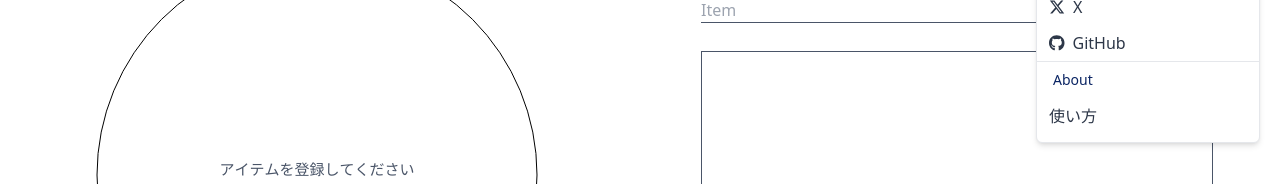
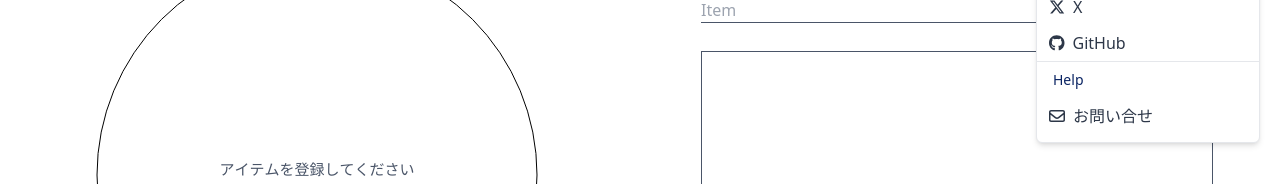
Before and after one commit to hattoriryuki/moderate-roulette-for-react, a React (Create React App) app: page / in a window 1280 px wide. Both pictures are taken after a click on the icon 1230 px from the left and 32 px from the top of the page. Shown: the part 229-413 px from the top of the page. Built offline with nearby package versions, Linux system fonts and the light colour scheme.

Commit message:
feat: ハンバーガーメニューにお問合せリンクを追加

```diff
--- a/src/components/atoms/ContactLink.tsx
+++ b/src/components/atoms/ContactLink.tsx
@@ -2,6 +2,7 @@ import { FC, ReactNode, memo } from "react";
 
 type Props = {
   children: ReactNode;
+  className?: string;
 };
 
 export const ContactLink: FC<Props> = memo((props) => {
@@ -12,6 +13,7 @@ export const ContactLink: FC<Props> = memo((props) => {
       href="https://twitter.com/messages/compose?recipient_id=1457235129190223872"
       target="_blank"
       className="text-teal-500 hover:underline"
+      {...props}
     >
       {children}
     </a>
--- a/src/components/organisms/HamburgerMenu.tsx
+++ b/src/components/organisms/HamburgerMenu.tsx
@@ -13,6 +13,8 @@ import { PrivacyContent } from "../molucules/PrivacyContent";
 import { FontAwesomeIcon } from "@fortawesome/react-fontawesome";
 import { faGithub, faXTwitter } from "@fortawesome/free-brands-svg-icons";
 import { PrimaryLink } from "../atoms/PrimaryLink";
+import { ContactLink } from "../atoms/ContactLink";
+import { faEnvelope } from "@fortawesome/free-regular-svg-icons"
 
 type Props = {
   isOpen: boolean;
@@ -117,11 +119,12 @@ export const HamburgerMenu: FC<Props> = memo((props) => {
           </div>
         </div>
         <div>
-          <p className="text-sm text-[#0A2463] my-2 mx-4">About</p>
-          <div className="flex flex-col text-[#2D3748]">
-            <button className="py-1.5 px-3 hover:bg-gray-200 text-left">
-              使い方
-            </button>
+          <p className="text-sm text-[#0A2463] my-2 mx-4">Help</p>
+          <div className="text-[#2D3748] hover:bg-gray-200 hover:cursor-pointer">
+            <ContactLink className="flex items-center px-3 py-1.5">
+              <FontAwesomeIcon icon={faEnvelope} />
+              <p className="ml-2">お問い合せ</p>
+            </ContactLink>
           </div>
         </div>
       </nav>
```
